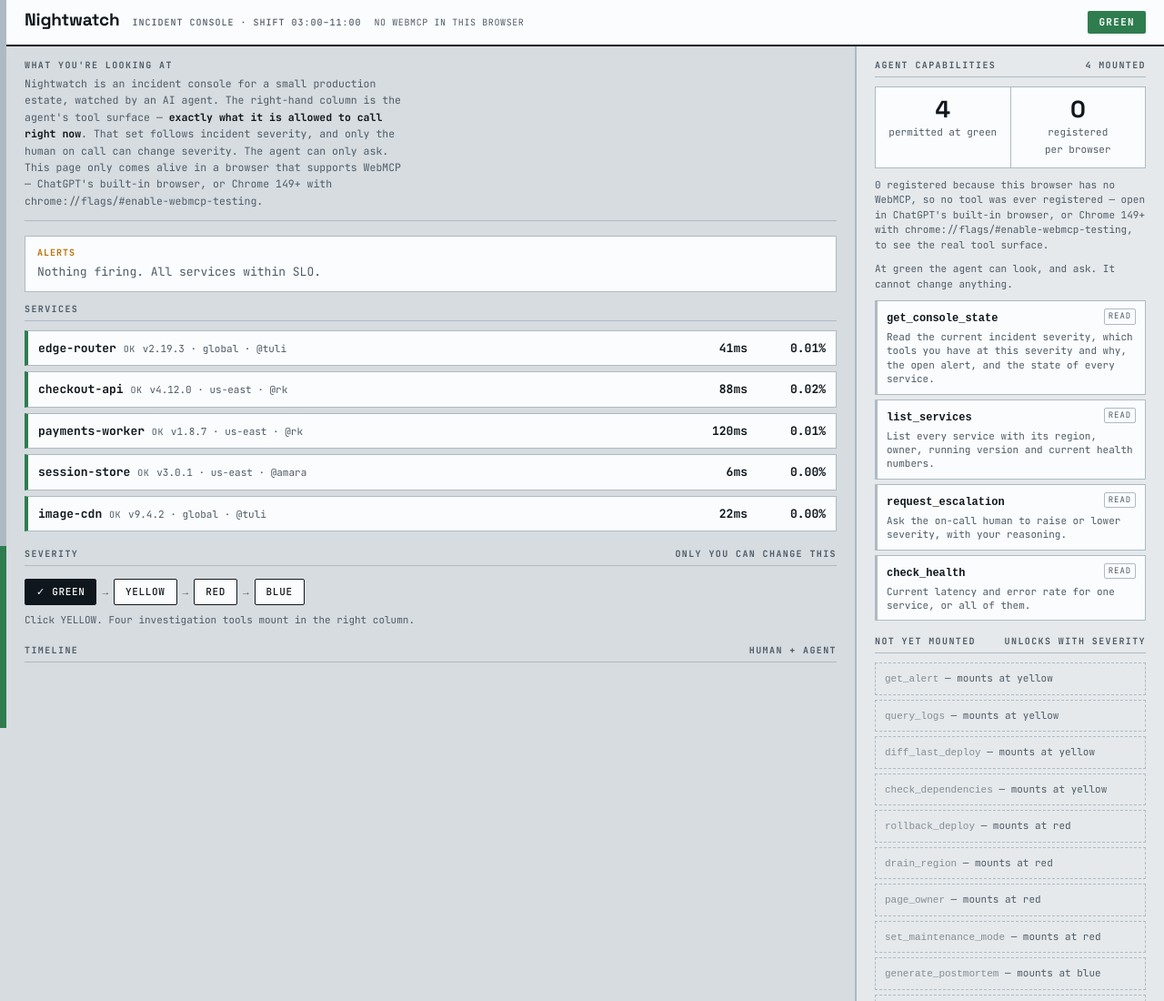
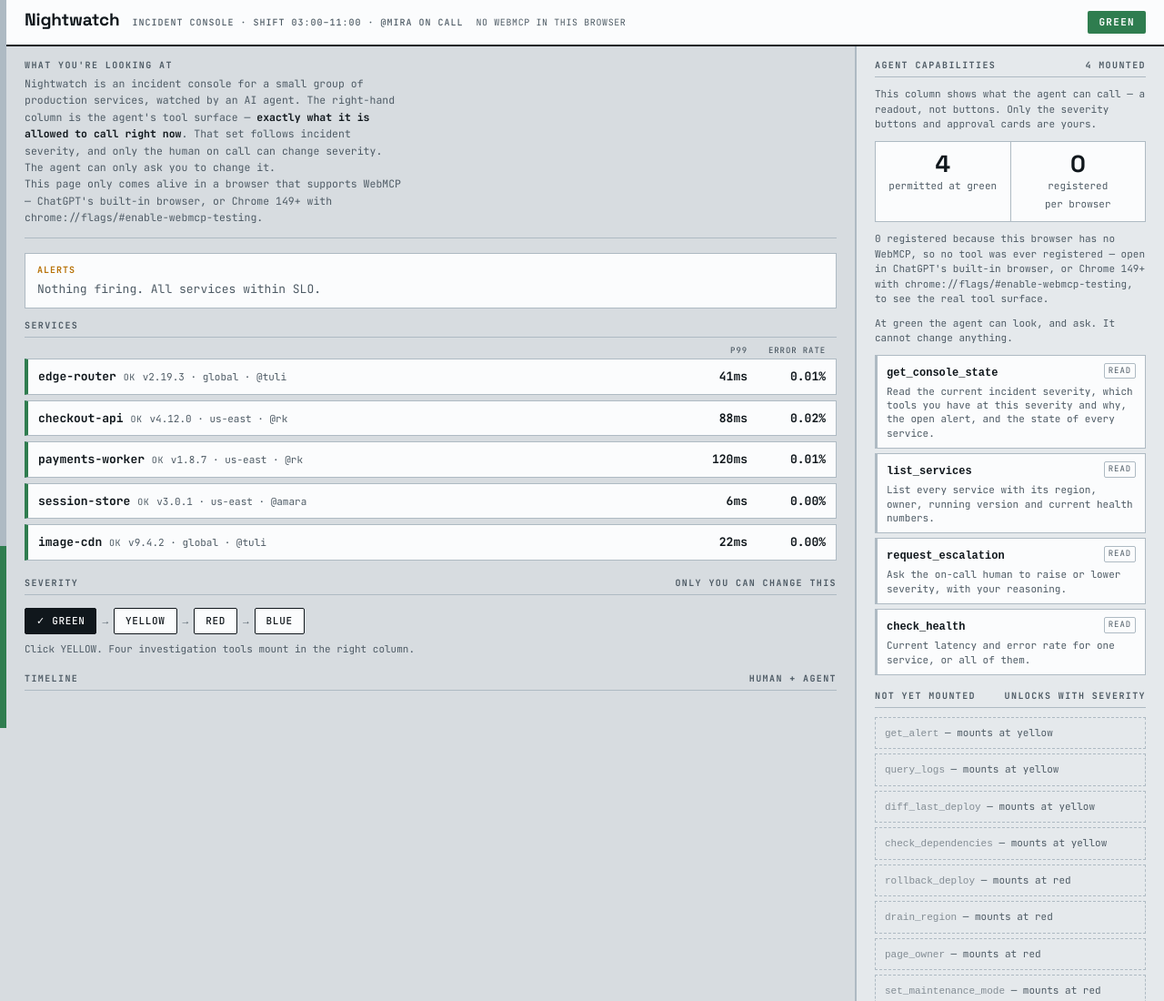
Before and after one commit to xan-antx/nightwatch, a website: page index.html in a window 1280 px wide. Shown: the top 1100 px of the page at 91% size. Drawn offline with Linux system fonts and the light colour scheme.

Commit message:
Clarify service metrics, intro copy, on-call, and the capabilities readout

```diff
--- a/index.html
+++ b/index.html
@@ -33,6 +33,9 @@ main{display:grid;grid-template-columns:minmax(0,1fr) 340px;gap:0;align-items:st
 h2{font:700 10px/1 var(--mono);letter-spacing:.14em;text-transform:uppercase;color:var(--dim);
   margin:0 0 10px;padding-bottom:7px;border-bottom:1px solid var(--rule);display:flex;justify-content:space-between}
 
+#svchead{display:grid;grid-template-columns:1fr auto auto;gap:12px;padding:0 12px 4px}
+#svchead span{font:500 9px/1 var(--mono);letter-spacing:.1em;text-transform:uppercase;color:var(--dim);min-width:74px;text-align:right}
+#svchead span:first-child{min-width:0}
 .svc{background:var(--panel);border:1px solid var(--rule);border-left:4px solid var(--green);
   padding:9px 11px;margin-bottom:6px;display:grid;grid-template-columns:1fr auto auto;gap:12px;align-items:center}
 .svc.degraded{border-left-color:var(--amber)}
@@ -56,7 +59,7 @@ h2{font:700 10px/1 var(--mono);letter-spacing:.14em;text-transform:uppercase;col
 #recon .fig+.fig{border-left:1px solid var(--rule)}
 #recon .fig b{display:block;font:700 26px/1.1 var(--disp);letter-spacing:-.01em}
 #recon .fig span{font:400 11px/1.4 var(--mono);color:var(--dim)}
-#authority,#nowebmcp{margin:0 0 10px;color:var(--dim);font-size:11px;line-height:1.5}
+#authority,#nowebmcp,#readout{margin:0 0 10px;color:var(--dim);font-size:11px;line-height:1.5}
 
 #reqnote{margin:0 0 14px;padding:12px 14px;background:#EAF1FA;border:1px solid var(--blue);border-left:4px solid var(--blue)}
 #reqnote .rq-kicker{display:block;font:700 10px/1 var(--mono);letter-spacing:.12em;text-transform:uppercase;color:var(--blue);margin-bottom:7px}
@@ -120,7 +123,7 @@ button.danger:hover{background:var(--red);color:#fff}
 
 <header>
   <h1>Nightwatch</h1>
-  <span class="tag">incident console · shift 03:00–11:00</span>
+  <span class="tag">incident console · shift 03:00–11:00 · @mira on call</span>
   <span id="conn" class="tag">no agent</span>
   <span id="sevpill">green</span>
 </header>
@@ -129,9 +132,10 @@ button.danger:hover{background:var(--red);color:#fff}
   <div class="col">
     <div id="intro">
       <h2>What you're looking at</h2>
-      <p>Nightwatch is an incident console for a small production estate, watched by an AI agent.
+      <p>Nightwatch is an incident console for a small group of production services, watched by an AI agent.
       The right-hand column is the agent's tool surface — <b>exactly what it is allowed to call right now</b>.
-      That set follows incident severity, and only the human on call can change severity. The agent can only ask.</p>
+      That set follows incident severity, and only the human on call can change severity.
+      The agent can only ask you to change it.</p>
       <p id="webmcpnote" hidden>This page only comes alive in a browser that supports WebMCP —
       ChatGPT's built-in browser, or Chrome 149+ with chrome://flags/#enable-webmcp-testing.</p>
     </div>
@@ -139,6 +143,7 @@ button.danger:hover{background:var(--red);color:#fff}
     <div id="alertbox" class="none"><b>alerts</b>Nothing firing. All services within SLO.</div>
 
     <h2>Services <span id="svcmeta"></span></h2>
+    <div id="svchead"><span></span><span>p99</span><span>error rate</span></div>
     <div id="svcs"></div>
 
     <h2 style="margin-top:20px">Severity <span>only you can change this</span></h2>
@@ -157,6 +162,8 @@ button.danger:hover{background:var(--red);color:#fff}
 
   <div class="col">
     <h2>Agent capabilities <span id="toolcount"></span></h2>
+    <p id="readout">This column shows what the agent can call — a readout, not buttons.
+    Only the severity buttons and approval cards are yours.</p>
     <div id="recon" aria-live="polite">
       <div class="fig"><b id="rperm">0</b><span id="rpermlabel">permitted</span></div>
       <div class="fig"><b id="rreg">?</b><span>registered<br>per browser</span></div>
@@ -260,6 +267,8 @@ function setSeverity(next, by){
     Object.assign(svc("checkout-api"), {status:"failing", p99:1840, err:14.2});
     Object.assign(svc("payments-worker"), {status:"degraded", p99:900, err:2.1});
     state.lastFired = ALERT;
+    state.timeline.unshift({ t:ALERT.fired, by:"system",
+      text:`${ALERT.id} fired — ${ALERT.service} error rate 14.2% crossed SLO 0.5%` });
   }
   log(by, `severity ${prev} → ${next}`);
   syncTools();
@@ -477,7 +486,7 @@ function render(){
   document.getElementById("sevpill").textContent = state.sev + (state.maintenance ? " · maintenance" : "");
 
   const a = document.getElementById("alertbox");
-  if(state.lastFired){ a.className = ""; a.innerHTML = `<b>${state.lastFired.id} · fired ${state.lastFired.fired}</b>${state.lastFired.text}`; }
+  if(state.lastFired){ a.className = ""; a.innerHTML = `<b>critical alert · ${state.lastFired.id} · fired ${state.lastFired.fired}</b>${state.lastFired.text}`; }
   else { a.className = "none"; a.innerHTML = `<b>alerts</b>Nothing firing. All services within SLO.`; }
 
   document.getElementById("svcmeta").textContent = state.drained.length ? `${state.drained.join(", ")} drained` : "";
```
